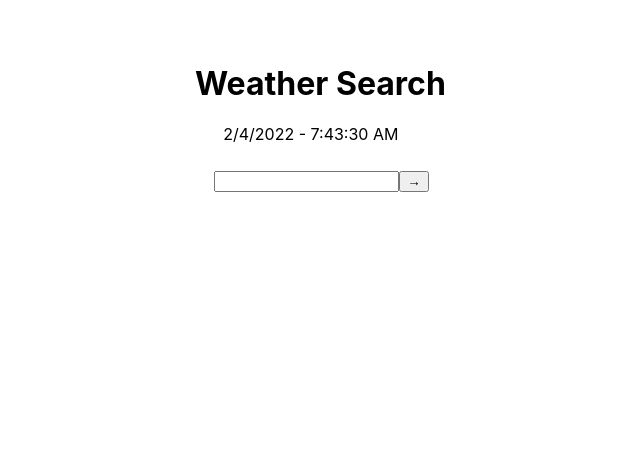
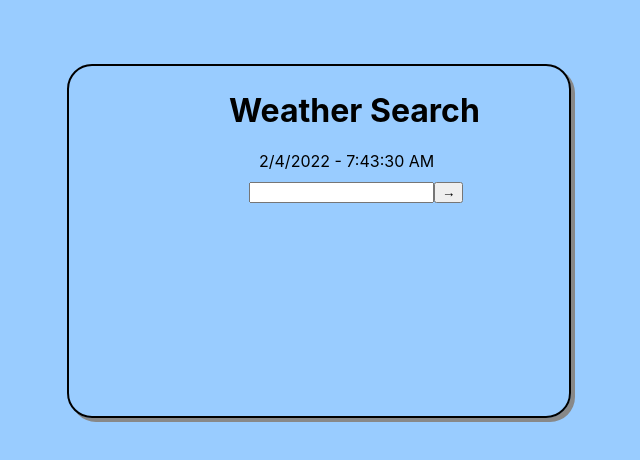
Before and after one commit to SanjeetaSingh/Weather_Search, a React (Create React App) app: page / in a window 1280 px wide. Shown: the top 460 px of the page, without its empty margins (317-957 px from the left). Built offline with nearby package versions, Linux system fonts and the light colour scheme; no server answers.

Commit message:
Some styling done for now before bootstrap.

```diff
--- a/src/components/Main.js
+++ b/src/components/Main.js
@@ -8,7 +8,7 @@ import Data from "./Data"
 import Context from "../Context"
 import ErrorMessage from './ErrorMessage'
 import TimeDate from "./Time_Date"
-
+import '../styles/pages/main.css'
 
 const Main = () => {
 
--- a/src/components/Wrap.js
+++ b/src/components/Wrap.js
@@ -1,5 +1,6 @@
 import React from "react"
 
+import '../styles/pages/wrap.css'
 const Wrap = (props) => {
 
     return (
--- a/src/index.css
+++ b/src/index.css
@@ -5,6 +5,7 @@ body {
     sans-serif;
   -webkit-font-smoothing: antialiased;
   -moz-osx-font-smoothing: grayscale;
+  background-color: #99ccff;
 }
 
 code {
--- a/src/styles/pages/data.css
+++ b/src/styles/pages/data.css
@@ -1,8 +1,8 @@
 div.container {
-    margin-left: 41%;
+    margin-left: 33%;
 }
 
 div.temp {
-  margin-left:37%;
+  margin-left:25%;
   margin-top: 2%;
 }
--- a/src/styles/pages/header.css
+++ b/src/styles/pages/header.css
@@ -1,4 +1,4 @@
 div.header {
-    margin-left: 40%;
+    margin-left: 32%;
     margin-top: 5%;
 }
--- /dev/null
+++ b/src/styles/pages/main.css
@@ -0,0 +1,2 @@
+div.main {
+}
--- a/src/styles/pages/search.css
+++ b/src/styles/pages/search.css
@@ -1,4 +1,4 @@
 div.search {
-    margin-left: 41.5%;
+    margin-left: 36%;
     margin-top: 2%;
 }
--- a/src/styles/pages/timedate.css
+++ b/src/styles/pages/timedate.css
@@ -1,3 +1,3 @@
 div.timedate {
-    margin-left: 42.2%;
+    margin-left: 38%;
 }
--- /dev/null
+++ b/src/styles/pages/wrap.css
@@ -0,0 +1,10 @@
+div.wrapper {
+    border-style: solid;
+    border-width: 2px;
+    width: 500px;
+    height: 350px;
+    margin-left: 30%;
+    margin-top: 5%;
+    border-radius: 25px;
+    box-shadow: 4px 4px #888888;
+}
```
